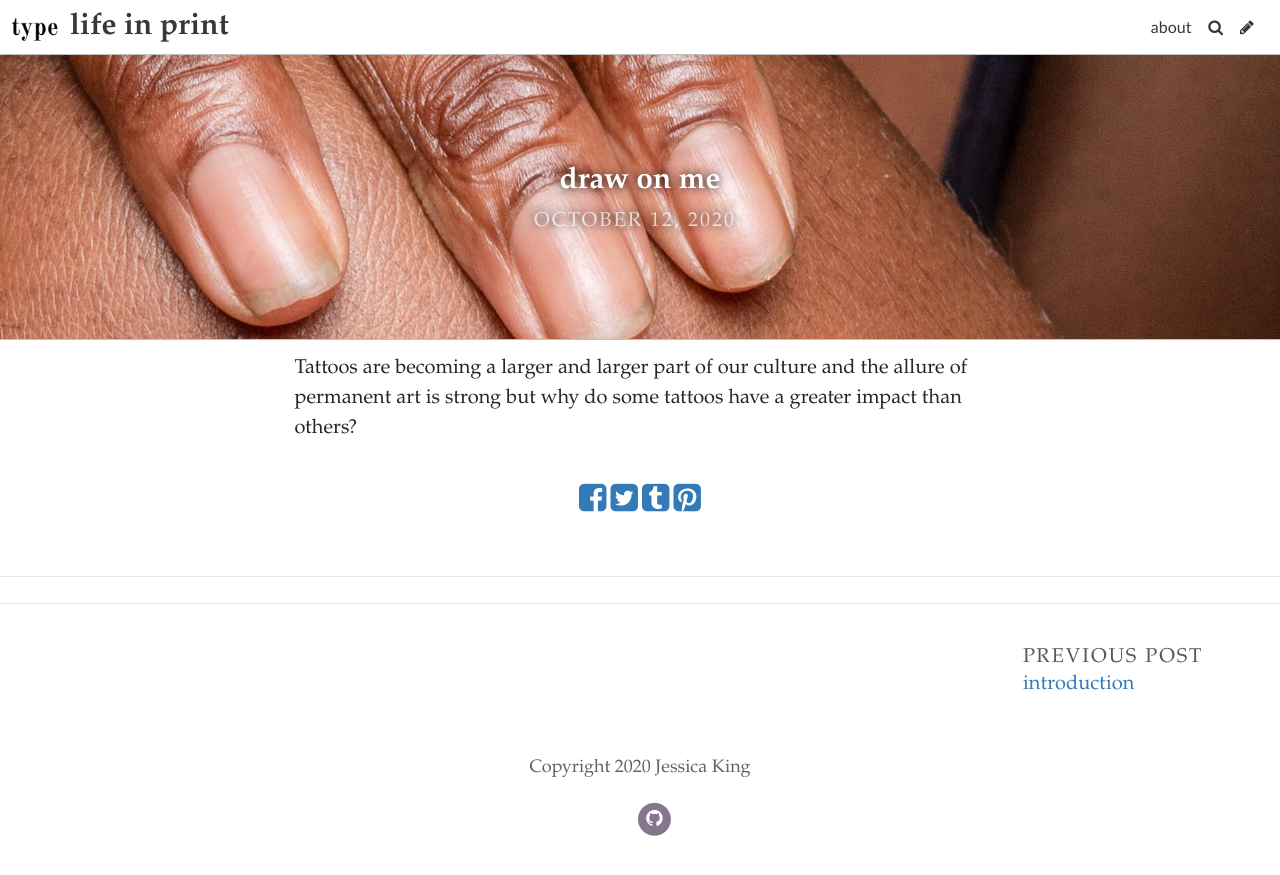
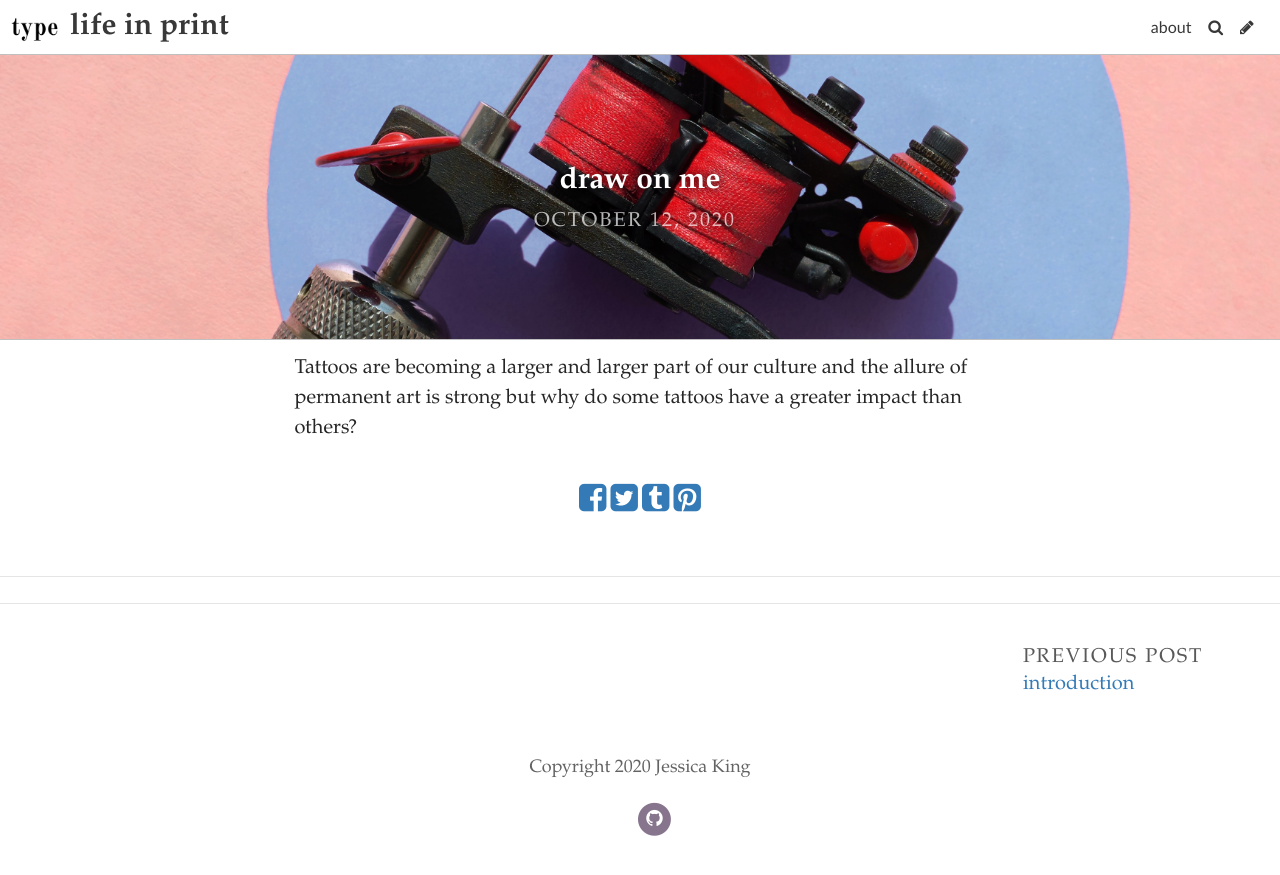
Before and after one commit to jessking16/thetype, a Jekyll site: the page built from _posts/2020-10-12-draw-on-me.md, in a window 1280 px wide. Shown: the top 875 px of the page. Built offline with Jekyll 4.4.1, drawn with Linux system fonts in a browser that asks for light colours; some web fonts are replaced; comment, search, counter and statistics services are not loaded.

Commit message:
Update Post “2020-10-12-draw-on-me”

```diff
--- a/_posts/2020-10-12-draw-on-me.md
+++ b/_posts/2020-10-12-draw-on-me.md
@@ -2,7 +2,7 @@
 layout: post
 title: "draw on me "
 date: 2020-10-12T16:34:10.444Z
-header_feature_image: ../uploads/curology-vgzkxajxraw-unsplash.jpg
+header_feature_image: ../uploads/andrej-lisakov-ll1tdo_aqym-unsplash.jpg
 caption: typography in tattoos
 comments: true
 ---
```
Also changed, not shown: uploads/andrej-lisakov-ll1tdo_aqym-unsplash.jpg (added).
